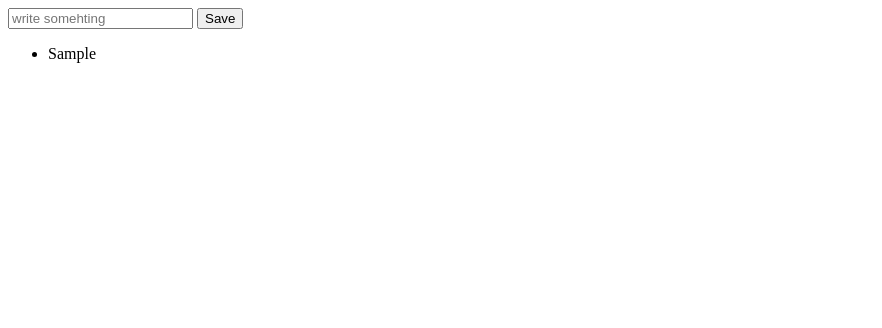
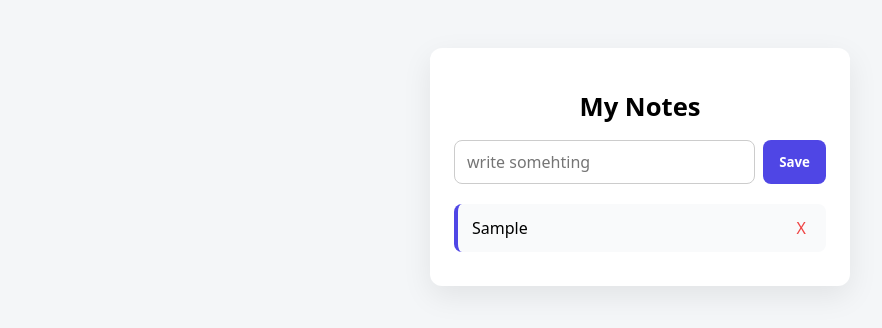
Before and after one commit to iDanilohs/Local_Notes_app, a plain HTML site: page index.html in a window 1280 px wide. Both pictures are taken after typing "Sample" into the empty fields and a click on the button "Save". Shown: the whole page, without its empty margins (0-882 px from the left). Drawn offline with Linux system fonts and the light colour scheme.

Commit message:
we added the UI and the delate function

```diff
--- a/index.html
+++ b/index.html
@@ -5,12 +5,15 @@
     <meta name="viewport" content="width=device-width, initial-scale=1.0">
     <title>LOCAL NOTES APP</title>
 </head>
-<body>
-    <form id="note-form">
+
+<div class="app">
+    <h1>My Notes</h1>
+    <form id="note-form" class="note-form">
         <input type="text" placeholder="write somehting" id="note-input">
         <button type="submit" >Save</button>
     </form>
-    <ul id="notes-list"></ul>
+    <ul id="notes-list" class="notes-list"></ul>
+    <link rel="stylesheet" href="styles.css">
     <script src="script.js"></script>
-</body>
+</div>
 </html>
--- a/script.js
+++ b/script.js
@@ -9,11 +9,30 @@ console.log('noteStorage: ' + notesStorage);
 // Function to display the notes
 function displayNotes() {
     notesList.innerHTML = ''; //clean the page
-    notesStorage.forEach(noteText => {
+    notesStorage.forEach((noteText, index) => {
         const li = document.createElement('li');
         li.textContent = noteText;
-        notesList.appendChild(li);
+
+        // create delete button
+        const deleteBtn = document.createElement('button');
+        deleteBtn.textContent = 'X';
+        deleteBtn.classList.add('delete-btn');
+
+        // Delete logic
+        deleteBtn.addEventListener('click', ()=> {
+            deleteNote(index);
+        })
+
+        li.appendChild(deleteBtn); // delete button
+        notesList.appendChild(li); // text
     })
+}
+
+// Fuction to delete notes
+function deleteNote(index) {
+    notesStorage.splice(index, 1); // take 1 item form the index
+    localStorage.setItem('notes', JSON.stringify(notesStorage));
+    displayNotes();
 }
 
 // Function to add notes
--- /dev/null
+++ b/styles.css
@@ -0,0 +1,97 @@
+* {
+    box-sizing: border-box;
+    font-family: system-ui, -apple-system, BlinkMacSystemFont, sans-serif;
+}
+
+body {
+    background: #f4f6f8;
+    display: flex;
+    justify-content: center;
+    padding: 40px;
+}
+
+.app {
+    background: #ffffff;
+    width: 100%;
+    max-width: 420px;
+    padding: 24px;
+    border-radius: 12px;
+    box-shadow: 0 10px 30px rgba(0,0,0,0.08);
+}
+
+h1 {
+    margin-bottom: 16px;
+    text-align: center;
+    font-size: 1.6rem;
+}
+
+.note-form {
+    display: flex;
+    gap: 8px;
+    margin-bottom: 20px;
+}
+
+.note-form input {
+    flex: 1;
+    padding: 10px 12px;
+    border-radius: 8px;
+    border: 1px solid #ccc;
+    font-size: 1rem;
+}
+
+.note-form input:focus {
+    outline: none;
+    border-color: #4f46e5;
+}
+
+.note-form button {
+    padding: 10px 16px;
+    border: none;
+    border-radius: 8px;
+    background: #4f46e5;
+    color: white;
+    font-weight: 600;
+    cursor: pointer;
+}
+
+.note-form button:hover {
+    background: #4338ca;
+}
+
+.notes-list {
+    list-style: none;
+    padding: 0;
+    margin: 0;
+}
+
+.notes-list li {
+    background: #f9fafb;
+    padding: 12px 14px;
+    margin-bottom: 10px;
+    border-radius: 8px;
+    border-left: 4px solid #4f46e5;
+    transition: transform 0.2s, box-shadow 0.2s;
+}
+
+.notes-list li:hover {
+    transform: translateY(-2px);
+    box-shadow: 0 6px 12px rgba(0,0,0,0.08);
+}
+
+.notes-list li {
+    display: flex;
+    justify-content: space-between;
+    align-items: center;
+}
+
+.delete-btn {
+    background: transparent;
+    border: none;
+    color: #ef4444;
+    font-size: 1rem;
+    cursor: pointer;
+}
+
+.delete-btn:hover {
+    transform: scale(1.2);
+}
```
